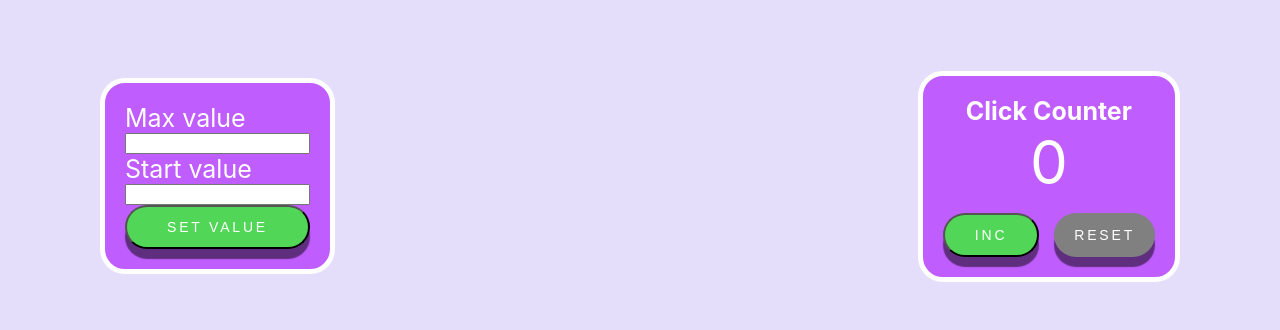
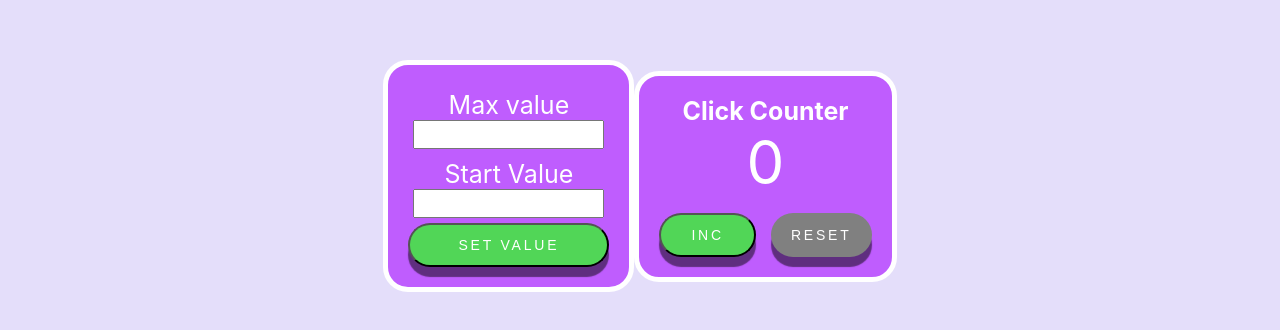
Before and after one commit to faceless49/counter, a React (Create React App) app: page / in a window 1280 px wide. Shown: the part 224-554 px from the top of the page. Built offline with nearby package versions, Linux system fonts and the light colour scheme.

Commit message:
try to add logic. needed to thinking about localstorage

```diff
--- a/src/App.module.scss
+++ b/src/App.module.scss
@@ -2,7 +2,7 @@
   background: #e4defa;
   height: 100vh;
   display: flex;
-  justify-content: space-between;
+  justify-content: center;
   align-items: center;
   padding: 0 100px;
   color: #fff;
--- a/src/App.tsx
+++ b/src/App.tsx
@@ -13,37 +13,41 @@ function App() {
   let [counterValue, setCounterValue] = useState<CounterValueType>(START_VALUE)
 
   const incValue = () => {
-    let value = ++counterValue
-    setCounterValue(value)
+    setCounterValue(counterValue + 1)
+    localStorage.setItem('counterValue', JSON.stringify(counterValue))
   }
 
   const resetValue = () => {
     setCounterValue(0)
   }
+  const getFromLocalStorageHandler = () => {
+    let valueAsString = localStorage.getItem('counterValue')
+    if (valueAsString) {
+      let numValue = JSON.parse(valueAsString)
+      setCounterValue(numValue)
+    }
+  };
+
+
+  useEffect(() => {
+    localStorage.setItem('counterValue', JSON.stringify(counterValue))
+  }, [counterValue])
 
   useEffect(() => {
     getFromLocalStorageHandler()
-  }, [])
-  useEffect(() => {
-    setToLocalStorageHandler()
-  }, [counterValue])
+  }, []) // Run at once on start for getting local storage value
 
-  const setToLocalStorageHandler = () => {
-    localStorage.setItem('counterKey', JSON.stringify(counterValue))
+  const clearLocalStorageHandler = () => {
+    localStorage.clear()
+    setCounterValue(0)
   }
-  const getFromLocalStorageHandler = () => {
-    let valueAsString = localStorage.getItem('counterKey')
-    if (valueAsString) {
-      let newValue = JSON.parse(valueAsString)
-      setCounterValue(newValue)
-    }
+  const removeItemLocalStorageHandler = () => {
+    localStorage.removeItem('counterValue + 1')
   }
-
 
   return (
     <div className={s.App}>
       <Storage
-        setToLocalStorageHandler={setToLocalStorageHandler}
       />
       <Counter
         counterValue={counterValue}
--- a/src/components/storage/Storage.tsx
+++ b/src/components/storage/Storage.tsx
@@ -1,28 +1,18 @@
 import s from './Storage.module.scss'
 import {Button} from '../../ui/button/Button';
+import {Input} from '../../ui/input/Input';
 
 
-type StoragePropsType = {
-  setToLocalStorageHandler: () => void
-}
-
-export const Storage = (props: StoragePropsType) => {
+export const Storage = () => {
 
 
   return (
     <div className={s.storage_wrapper}>
       <div className={s.storage_form}>
-        <label
-          htmlFor="maxValue">Max value</label>
-        <input
-          type="text" name="" id="maxvalue"/>
-        <label
-          htmlFor="startValue">Start value</label>
-        <input
-          type="text" name="" id="startValue"/>
+       <Input id={'maxValue'} htmlForm={'maxValue'} title={'Max value'} type={'number'}/>
+       <Input id={'maxValue'} htmlForm={'startValue'} title={'Start Value'} type={'number'}/>
         <Button
           title={'Set Value'}
-          callBack={props.setToLocalStorageHandler}
         />
       </div>
     </div>
--- a/src/ui/input/Input.module.scss
+++ b/src/ui/input/Input.module.scss
@@ -0,0 +1,11 @@
+.form {
+  padding: 5px;
+  display: flex;
+  flex-direction: column;
+  &_label {
+    text-align: center;
+  }
+  &_input {
+    padding: 5px;
+  }
+}
--- a/src/ui/input/Input.tsx
+++ b/src/ui/input/Input.tsx
@@ -1,18 +1,38 @@
 import s from './Input.module.scss'
+import {ChangeEvent, useState} from 'react';
 
 type InputPropsType = {
   id: string
   htmlForm: string
   title: string
+  type: string
 }
 
+
+
+
 export const Input = (props: InputPropsType) => {
-  return <>
-    <label htmlFor={props.htmlForm}>
+
+  let [title, setTitle] = useState('')
+
+  const onChangeHandler = (e: ChangeEvent<HTMLInputElement>) => {
+    setTitle(e.currentTarget.value)
+  }
+  // const onClickHandler = () => {
+  //   if (title => 0) {
+  //     props.callBack(title.trim())
+  //     setTitle('')
+  //     setError(null)
+  //   } else {
+  //     setError('Title is required')
+  //   }
+  // }
+  return <form className={s.form}>
+    <label className={s.form_label} htmlFor={props.htmlForm}>
       {props.title}
     </label>
-    <input
-      id={props.id}/>
+    <input className={s.form_input} type={props.type}
+      id={props.id} onChange={onChangeHandler}/>
 
-  </>
+  </form>
 };
```
Also changed, not shown: 1 other file (tests, documents, lock files or other folders).
